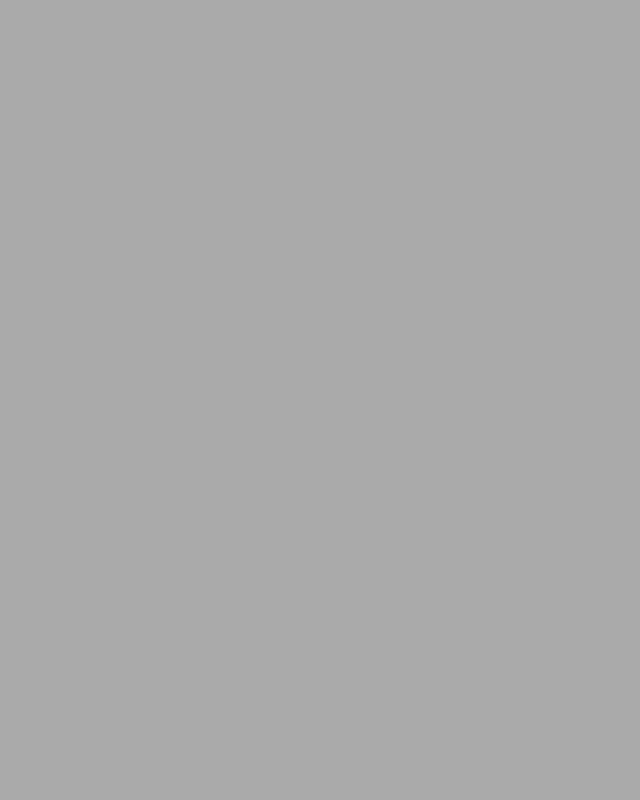
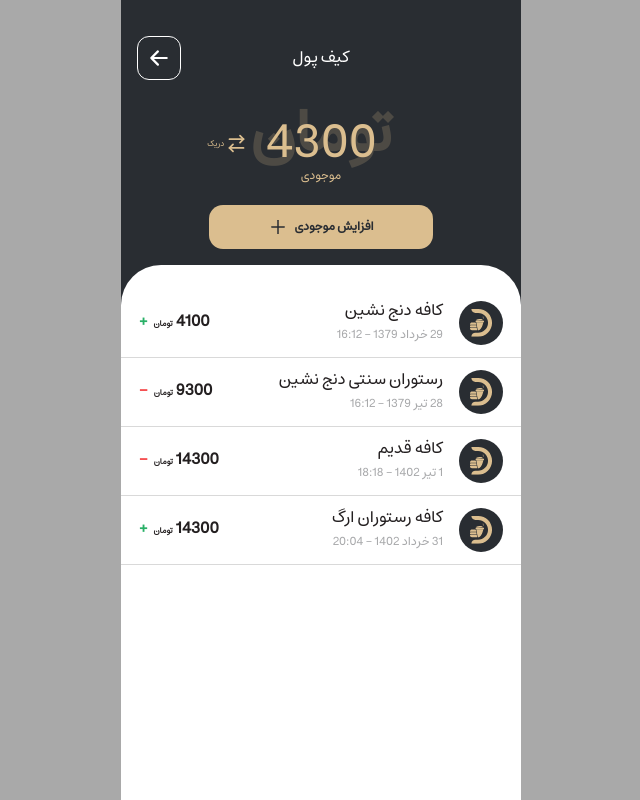
Before and after one commit to mohmdtn/food-app, a React (Create React App) app: page /profile/wallet in a window 1280 px wide. Before the commit this address had no page. Shown: the whole page, without its empty margins (518-1158 px from the left). Built offline with nearby package versions, Linux system fonts and the light colour scheme.

Commit message:
profile wallet page

```diff
--- a/src/App.js
+++ b/src/App.js
@@ -1,5 +1,5 @@
 import { BrowserRouter, Routes, Route } from "react-router-dom";
-import { Welcome, Register, Home, Search, ProfileIndex, ProfileInfo } from "./pages";
+import { Welcome, Register, Home, Search, ProfileIndex, ProfileInfo, ProfileWallet } from "./pages";
 
 function App() {
   return (
@@ -14,6 +14,7 @@ function App() {
         <Route path="/profile">
           <Route index element={<ProfileIndex />} />
           <Route path="info" element={<ProfileInfo />} />
+          <Route path="wallet" element={<ProfileWallet />} />
         </Route>
 
       </Routes>
--- /dev/null
+++ b/src/components/WalletItem.js
@@ -0,0 +1,23 @@
+import React from "react";
+import logoGold from "../pictures/logo-gold.svg";
+
+export const WalletItem = ({ name, time, price, status }) => {
+  return (
+    <div className="item">
+      <div className="d-flex">
+        <div className="logo">
+          <img src={logoGold} alt="" />
+        </div>
+        <div className="pe-3">
+          <h5>{name}</h5>
+          <h6>{time}</h6>
+        </div>
+      </div>
+      <div className="price">
+        {price}
+        <span>تومان</span>
+        {status === "plus" ? <span className="green"> + </span> : <span className="red"> - </span>}
+      </div>
+    </div>
+  );
+};
--- a/src/components/index.js
+++ b/src/components/index.js
@@ -13,6 +13,7 @@ import { SearchItem } from "./SearchItem";
 import { SearchSkeleton } from './skeleton/SearchSkeleton';
 import { DrawerSearch } from "./DrawerSearch";
 import { CoffeFood } from "./CoffeFood";
+import { WalletItem } from "./WalletItem";
 
 export {
     NearestCoffe,
@@ -30,4 +31,5 @@ export {
     SearchSkeleton,
     DrawerSearch,
     CoffeFood,
+    WalletItem,
 };
--- a/src/index.css
+++ b/src/index.css
@@ -26,7 +26,11 @@
   --smoky: #d9d9d9;
   --smoky2: #d3d2d2;
   --smoky3: #bebebe;
+  --smoky3: #A8A9AB;
   --smoky-dark: #656262;
+  --green: #29B067;
+  --red: #F54749;
+
 
   /* font */
   --font-8: 8px;
@@ -35,6 +39,7 @@
   --font-12: 12px;
   --font-14: 14px;
   --font-16: 16px;
+  --font-48: 48px;
   --line-22: 22px;
 
   /* border-radius */
@@ -72,7 +77,7 @@ html {
   max-width: 450px;
   background-color: var(--dark2);
   color: var(--gold);
-  height: 56px;
+  height: 44px;
   display: flex;
   justify-content: center;
   align-items: center;
@@ -91,6 +96,32 @@ html {
   background-color: var(--white);
   border: 1px solid var(--dark);
   color: var(--dark);
+}
+
+.button-gold {
+  all: unset;
+  border-radius: var(--radius-14);
+  width: 100%;
+  max-width: 450px;
+  height: 44px;
+  display: flex;
+  justify-content: center;
+  align-items: center;
+  margin: 0 auto;
+  cursor: pointer;
+  background-color: var(--gold);
+  color: var(--dark2);
+  font-weight: bold;
+}
+
+.button-gold svg{
+  font-size: 20px;
+  margin-right: 6px;
+}
+
+.button-gold-md {
+  font-size: var(--font-12);
+  max-width: 224px;
 }
 
 .title {
@@ -1064,4 +1095,91 @@ main {
   background-color: var(--white);
 }
 
+/* profile wallet */
+
+.profile .header .balance {
+  text-align: center;
+  color: var(--gold);
+}
+
+.profile .header .balance h5 {
+  position: relative;
+  font-size: var(--font-48);
+  display: flex;
+  justify-content: center;
+  align-items: center;
+  margin-bottom: 0;
+}
+
+.profile .header .balance h5 span {
+  position: absolute;
+  font-size: 59px;
+  top: -16px;
+  font-weight: bold;
+  opacity: .2;
+  font-stretch: expanded
+}
+
+.profile .header .balance p {
+  font-size: var(--font-12);
+  margin-bottom: 18px;
+  margin-top: -8px;
+}
+
+.profile .header .balance h6 {
+  position: absolute;
+  left: -58px;
+  margin-bottom: 0;
+  font-size: var(--font-8);
+}
+
+.profile .header .balance h6 svg {
+  font-size: 21px;
+}
+
+.profile .content .wallet-history .item {
+  display: flex;
+  justify-content: space-between;
+  align-items: center;
+  border-bottom: 1px solid var(--smoky);
+  padding: 12px 18px;
+}
+
+.profile .content .wallet-history .item .logo {
+  width: 44px;
+  height: 44px;
+  border-radius: 50%;
+  background-color: var(--dark2);
+  display: flex;
+  justify-content: center;
+  align-items: center;
+}
+
+.profile .content .wallet-history .item h5 {
+  font-size: var(--font-16);
+}
+
+.profile .content .wallet-history .item h6 {
+  font-size: var(--font-12);
+  color: var(--smoky3);
+  margin-bottom: 0;
+}
+
+.profile .content .wallet-history .item .price {
+  font-size: var(--font-16);
+  font-weight: bold;
+}
+
+.profile .content .wallet-history .item .price span:nth-child(1){
+  font-size: var(--font-8);
+  padding: 0 3px;
+}
+
+.profile .content .wallet-history .item .price .green {
+  color: var(--green);
+}
+
+.profile .content .wallet-history .item .price .red {
+  color: var(--red);
+}
 /* end of profile page */
--- a/src/pages/index.js
+++ b/src/pages/index.js
@@ -4,6 +4,7 @@ import { Home } from "./home/Home";
 import { Search } from "./search/Search";
 import { ProfileIndex } from "./profile/ProfileIndex";
 import { ProfileInfo } from "./profile/ProfileInfo";
+import { ProfileWallet } from "./profile/ProfileWallet";
 
 export {
     Welcome,
@@ -12,4 +13,5 @@ export {
     Search,
     ProfileIndex,
     ProfileInfo,
+    ProfileWallet,
 }
--- a/src/pages/profile/ProfileIndex.js
+++ b/src/pages/profile/ProfileIndex.js
@@ -50,7 +50,7 @@ export const ProfileIndex = () => {
           </div>
 
           <div className="item">
-            <Link to="/">
+            <Link to="/profile/wallet">
               <div>
                 <Badge badgeContent={1} color="secondary" sx={{ "& .MuiBadge-badge": { backgroundColor: "#f54749" } }} anchorOrigin={{ vertical: 'bottom', horizontal: 'right' }}>
                     <img src={walletIcon} alt="icon" />
--- /dev/null
+++ b/src/pages/profile/ProfileWallet.js
@@ -0,0 +1,42 @@
+import React from "react";
+import { HiArrowLeft } from "react-icons/hi";
+import { AiOutlinePlus } from "react-icons/ai";
+import { LuArrowRightLeft } from "react-icons/lu";
+import { Link } from "react-router-dom";
+import { WalletItem } from "../../components";
+
+export const ProfileWallet = () => {
+  return (
+    <main>
+      <section className="profile profile-dark d-flex flex-column">
+        <section className="header pb-3 px-3">
+          <div className="position-relative d-flex justify-content-center align-items-center">
+            <h5 className="page-title page-title-light py-5">کیف پول</h5>
+            <Link to="/profile" className="back back-light">
+              <HiArrowLeft />
+            </Link>
+          </div>
+          <section className="balance">
+              <div className="d-inline-flex justify-content-center align-items-center position-relative">
+                <h5>
+                  <span>تومان</span>
+                  4300
+                </h5>
+                <h6><LuArrowRightLeft /> دریک</h6>
+              </div>
+              <p>موجودی</p>
+              <button className="button-gold button-gold-md">افزایش موجودی <AiOutlinePlus /></button>
+          </section>
+        </section>
+        <section className="content flex-grow-1 py-4">
+          <section className="wallet-history">
+            <WalletItem name={"کافه دنج نشین"} time={"29 خرداد 1379 - 16:12"} price={4100} status={"plus"} />
+            <WalletItem name={"رستوران سنتی دنج نشین"} time={"28 تیر 1379 - 16:12"} price={9300} status={"minus"} />
+            <WalletItem name={"کافه قدیم"} time={"1 تیر 1402 - 18:18"} price={14300} status={"minus"} />
+            <WalletItem name={"کافه رستوران ارگ"} time={"31 خرداد 1402 - 20:04"} price={14300} status={"plus"} />
+          </section>
+        </section>
+      </section>
+    </main>
+  );
+};
```
